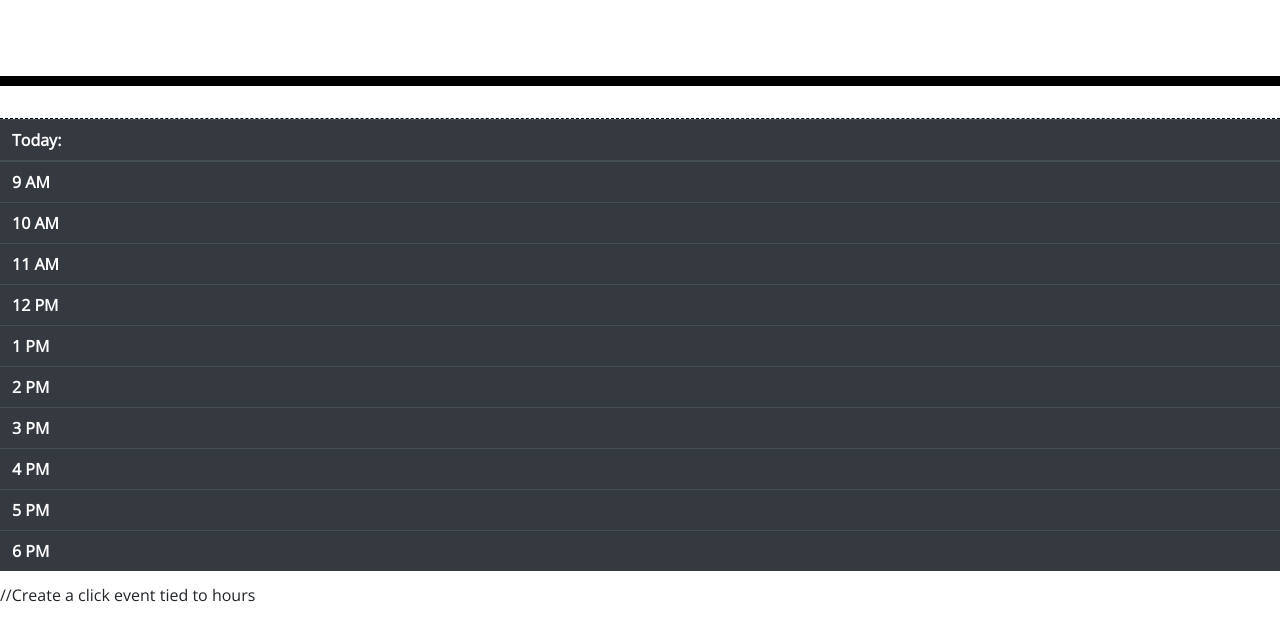
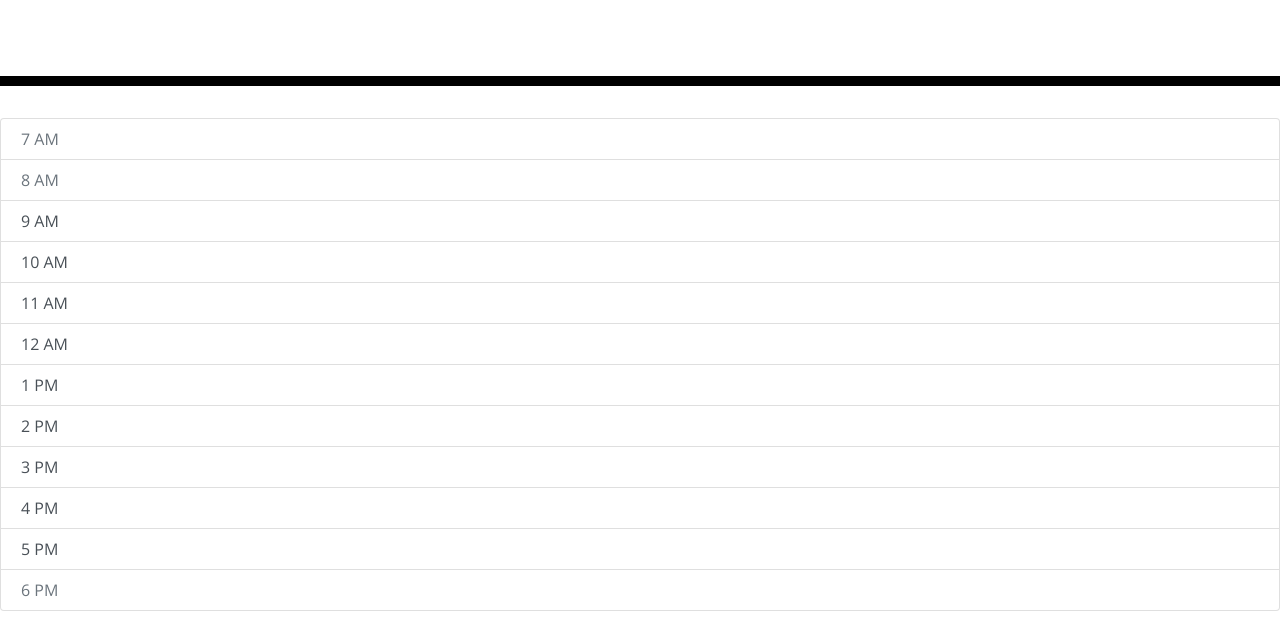
Before and after one commit to R-Steel3/Homework5, a plain HTML site: page index.html in a window 1280 px wide. Shown: the part 182-800 px from the top of the page. Drawn offline with nearby package versions, Linux system fonts and the light colour scheme.

Commit message:
updating files

```diff
--- a/app.js
+++ b/app.js
@@ -1,4 +1,7 @@
-var d = new Date(2020, 15, 12)
-var day = dayjs(d)
+var d = new Date();
+document.getElementById("currentDay").innerHTML = d;
 
-console.log(dayjs)
+.$("button").click(function (e) {
+    e.preventDefault();
+
+});
--- a/index.html
+++ b/index.html
@@ -30,61 +30,23 @@
     </header>
     </div>
     <div class= 'calendar-container'>
-      <table class="table table-hover table-dark">
-        <thead>
-          <tr>
-            <th scope class id ="today">Today:</th>
-          </tr>
-        </thead>
-        <tbody>
-        <div class = "hour">
-          <tr>
-            <th scope="row">9 AM</th>
-
-          </tr>
-          <tr>
-            <th scope="row">10 AM</th>
-
-          </tr>
-          <tr>
-            <th scope="row">11 AM</th>
-
-          </tr>
-          <tr>
-            <th scope="row">12 PM</th>
-
-          </tr>
-          <tr>
-            <th scope="row">1 PM</th>
-
-          </tr>
-          <tr>
-            <th scope="row">2 PM</th>
-
-          </tr>
-          <tr>
-            <th scope="row">3 PM</th>
-
-          </tr>
-          <tr>
-            <th scope="row">4 PM</th>
-
-          </tr>
-          <tr>
-            <th scope="row">5 PM</th>
-
-          </tr>
-          <tr>
-            <th scope="row">6 PM</th>
-
-          </tr>
-        </tbody>
+      <div id ="list-group">
+        <button type="button" class="list-group-item list-group-item-action " disabled>7 AM</button>
+        <button type="button" class="list-group-item list-group-item-action" disabled>8 AM</button>
+        <button type="button" class="list-group-item list-group-item-action">9 AM</button>
+        <button type="button" class="list-group-item list-group-item-action">10 AM</button>
+        <button type="button" class="list-group-item list-group-item-action">11 AM</button>
+        <button type="button" class="list-group-item list-group-item-action">12 AM</button>
+        <button type="button" class="list-group-item list-group-item-action">1 PM</button>
+        <button type="button" class="list-group-item list-group-item-action">2 PM</button>
+        <button type="button" class="list-group-item list-group-item-action">3 PM</button>
+        <button type="button" class="list-group-item list-group-item-action">4 PM</button>
+        <button type="button" class="list-group-item list-group-item-action">5 PM</button>
+        <button type="button" class="list-group-item list-group-item-action" disabled>6 PM</button>
       </div>
-      </table>
+      </div>
 
 
-
-//Create a click event tied to hours
 
     <script src="./app.js"></script>
     <script src="https://cdnjs.cloudflare.com/ajax/libs/jquery/3.2.1/jquery.min.js"></script>
--- a/style.css
+++ b/style.css
@@ -69,3 +69,5 @@ textarea{
   font-size: 20px;
   transition: all .3s ease-in-out;
 }
+
+.button4 {background-color: #e7e7e7; color: black;}
```
Also changed, not shown: 1 other file.
